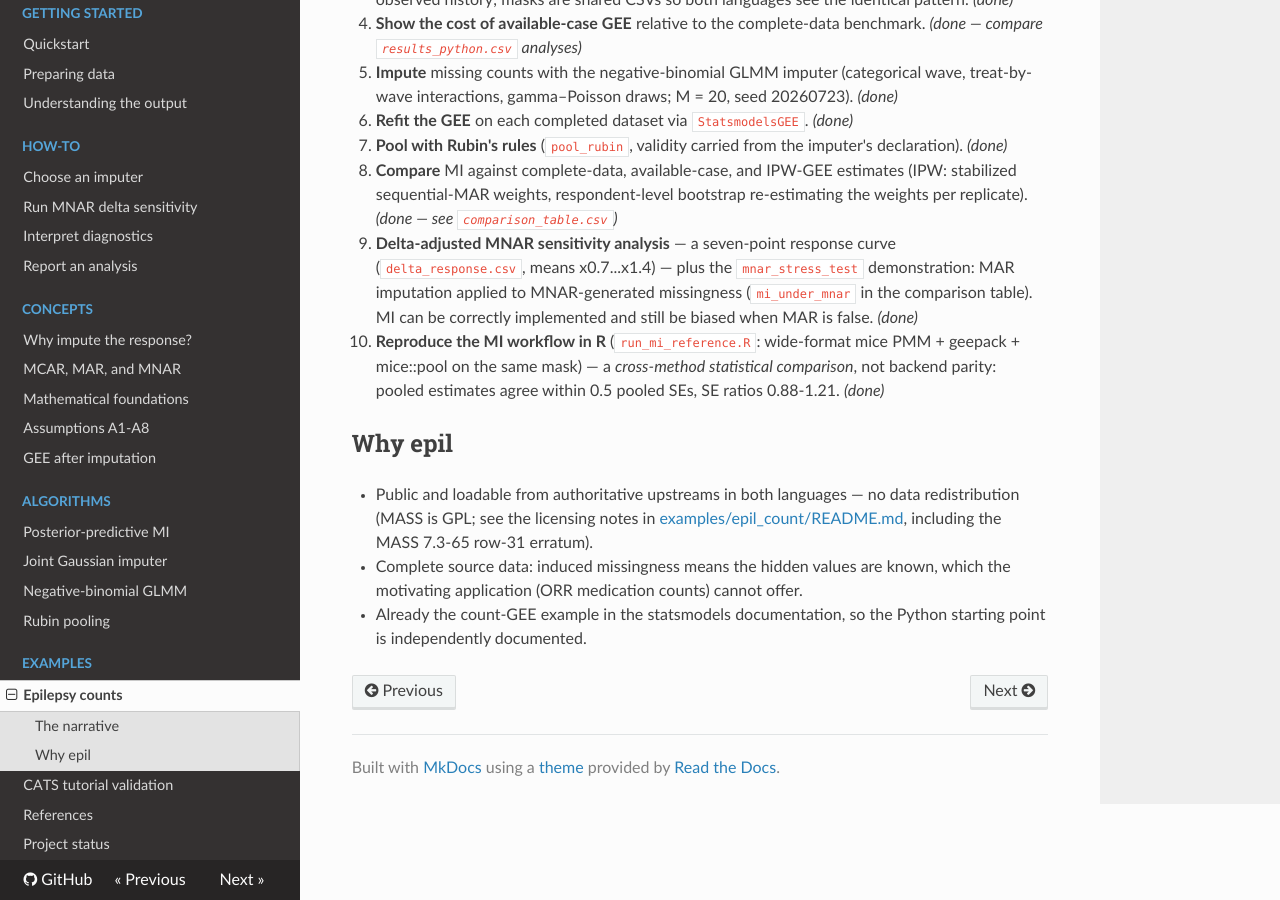
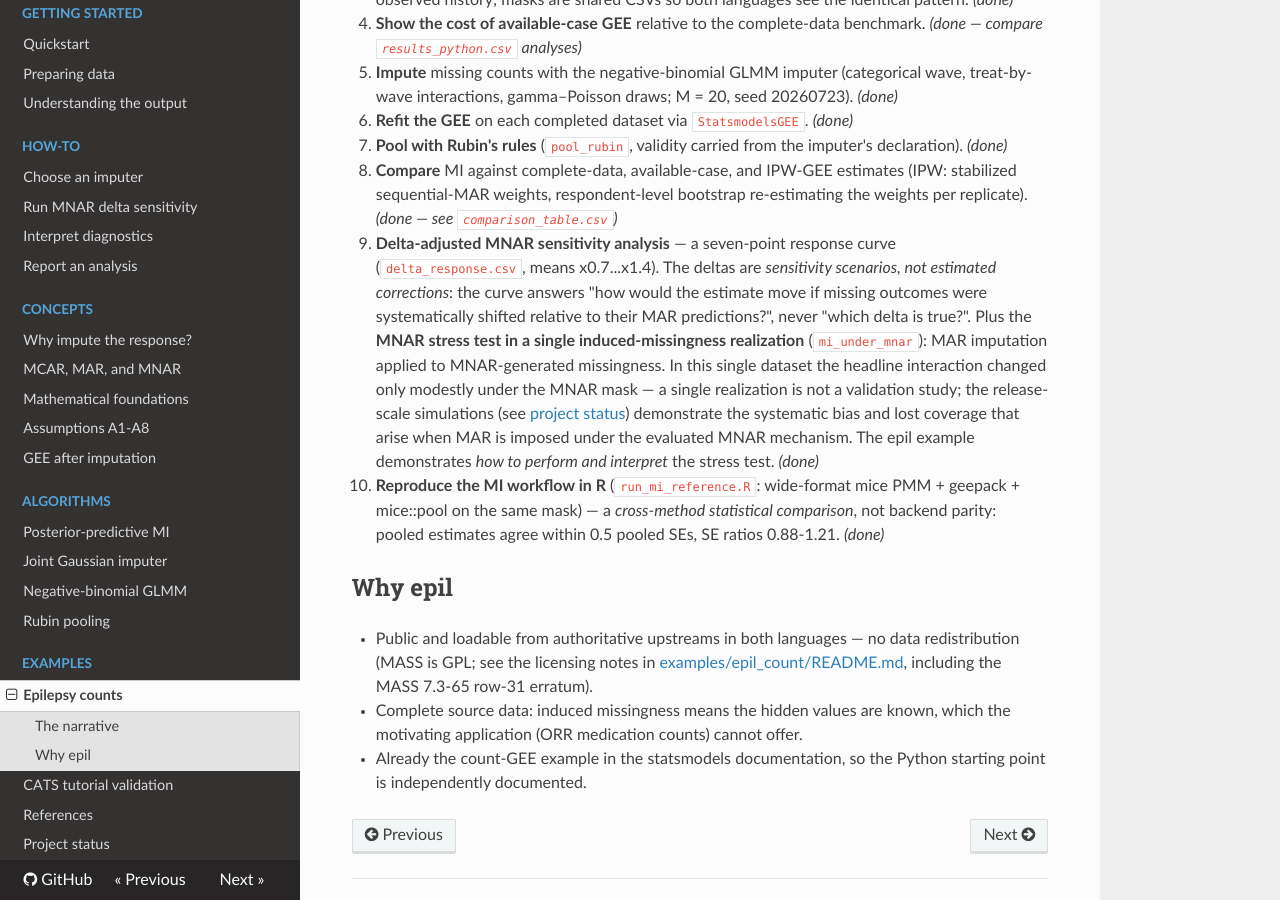
Before and after one commit to aaronjdanielson/longmi, an MkDocs documentation site: the page built from docs/examples/epilepsy_counts.md, in a window 1280 px wide and 900 px high, scrolled down 520 px. Built offline with MkDocs 1.6.1, drawn with Linux system fonts in a browser that asks for light colours; nearby versions of some CDN libraries.

Commit message:
push update

```diff
--- a/docs/examples/epilepsy_counts.md
+++ b/docs/examples/epilepsy_counts.md
@@ -32,11 +32,19 @@ checked against the truth it is trying to recover. Implementation lives in
    bootstrap re-estimating the weights per replicate). *(done — see
    `comparison_table.csv`)*
 9. **Delta-adjusted MNAR sensitivity analysis** — a seven-point response
-   curve (`delta_response.csv`, means x0.7...x1.4) — plus the
-   `mnar_stress_test` demonstration: MAR imputation applied to
-   MNAR-generated missingness (`mi_under_mnar` in the comparison table).
-   MI can be correctly implemented and still be biased when MAR is false.
-   *(done)*
+   curve (`delta_response.csv`, means x0.7...x1.4). The deltas are
+   *sensitivity scenarios, not estimated corrections*: the curve answers
+   "how would the estimate move if missing outcomes were systematically
+   shifted relative to their MAR predictions?", never "which delta is
+   true?". Plus the **MNAR stress test in a single induced-missingness
+   realization** (`mi_under_mnar`): MAR imputation applied to
+   MNAR-generated missingness. In this single dataset the headline
+   interaction changed only modestly under the MNAR mask — a single
+   realization is not a validation study; the release-scale simulations
+   (see [project status](../project-status.md)) demonstrate the
+   systematic bias and lost coverage that arise when MAR is imposed under
+   the evaluated MNAR mechanism. The epil example demonstrates *how to
+   perform and interpret* the stress test. *(done)*
 10. **Reproduce the MI workflow in R** (`run_mi_reference.R`: wide-format
     mice PMM + geepack + mice::pool on the same mask) — a *cross-method
     statistical comparison*, not backend parity: pooled estimates agree
--- a/pyproject.toml
+++ b/pyproject.toml
@@ -4,7 +4,7 @@ build-backend = "hatchling.build"
 
 [project]
 name = "longmi"
-version = "0.1.0.dev0"
+version = "0.1.0a1"
 description = "Multiple imputation for incomplete longitudinal outcomes with explicit validity conditions"
 readme = "README.md"
 license = { file = "LICENSE" }
@@ -16,7 +16,7 @@ dependencies = [
     "scipy>=1.10",
 ]
 classifiers = [
-    "Development Status :: 2 - Pre-Alpha",
+    "Development Status :: 3 - Alpha",
     "Intended Audience :: Science/Research",
     "Programming Language :: Python :: 3",
     "Topic :: Scientific/Engineering :: Mathematics",
--- a/src/longmi/__init__.py
+++ b/src/longmi/__init__.py
@@ -12,7 +12,7 @@ from .pooling import pool_rubin
 from .results import AnalysisEstimate, RubinPooledResult
 from .scenarios import DeltaAdjustment
 
-__version__ = "0.1.0.dev0"
+__version__ = "0.1.0a1"
 
 __all__ = [
     "AnalysisEstimate",
```
Also changed, not shown: RELEASE_NOTES.md (added, +54 -0 lines), docs/project-status.md (+1 -1 lines), examples/epil_count/README.md (+15 -3 lines), validation/releases/0.1.0a1/simulation_plan.md (+3 -1 lines), 5 other files.
